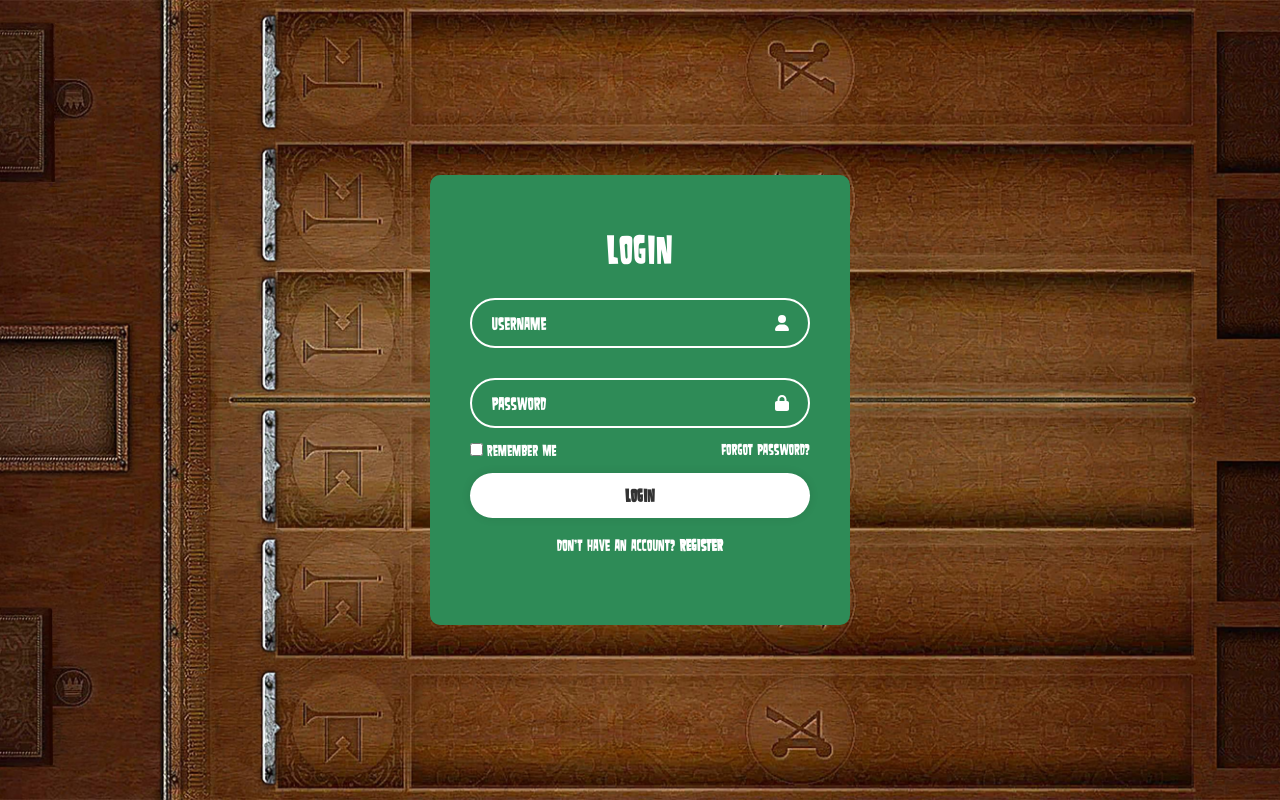
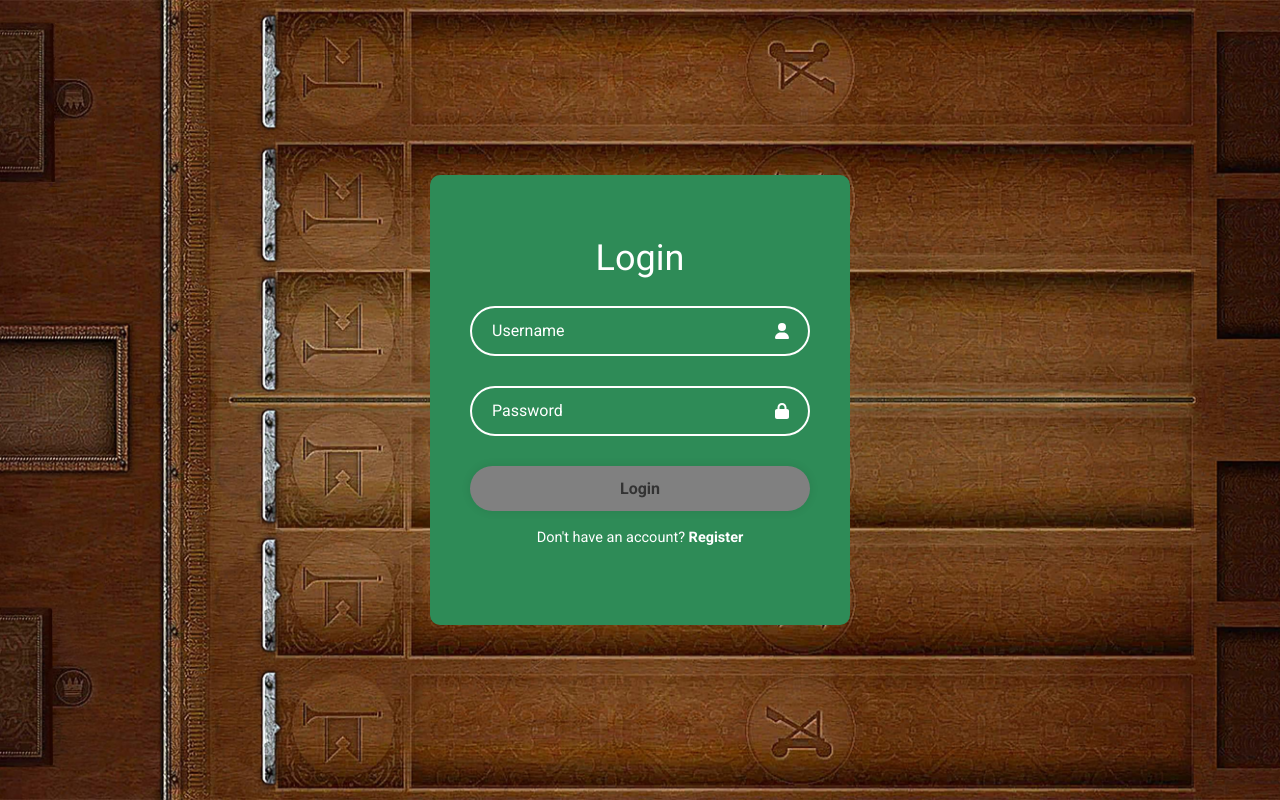
Before and after one commit to KostyaDashevskiy/oop-project, a React (Create React App) app: page / in a window 1280 px wide. Built offline with nearby package versions, Linux system fonts and the light colour scheme.

Commit message:
added frontend and backend interactions

```diff
--- a/src/components/LoginRegister/LoginForm.jsx
+++ b/src/components/LoginRegister/LoginForm.jsx
@@ -1,35 +1,38 @@
 import { useState } from 'react';
 import { FaUser, FaLock } from 'react-icons/fa6';
 import { CreateApiEndpoint, END_POINTS } from '../../api';
-import axios from 'axios';
 
 function LoginForm({ registerLink }) {
-    const [name, setName] = useState();
-    const [password, setPassword] = useState();
+    const [name, setName] = useState('');
+    const [password, setPassword] = useState('');
+    const [message, setMessage] = useState('');
+    const [code, setCode] = useState('');
     const handleSubmit = (e) => {
         // Prevent the default submit and page reload
         e.preventDefault();
 
         CreateApiEndpoint(END_POINTS.LOGIN)
             .login({ name, password })
-            .then((res) => console.log(res))
+            .then((res) => {
+                setMessage(res.data.message);
+                setCode(res.status);
+            })
             .catch((err) => console.log(err));
-
-        CreateApiEndpoint(END_POINTS.WEATHERFORECAST)
-            .weather()
-            .then((res) => console.log(res))
-            .catch((err) => console.log(err));
-        // Handle validations
-        //CreateApiEndpoint(END_POINTS.LOGIN).post(name, password).then((response) => {console.log(response);}).catch((error) => console.log(error));
     };
     return (
-        <form className='RegisterForm__LoginForm LoginForm' method='post' onSubmit={handleSubmit}>
+        <form
+            className='loginRegisterPage__LoginForm LoginForm'
+            method='post'
+            onSubmit={handleSubmit}
+        >
             <h1>Login</h1>
             <div className='LoginForm__input-box'>
                 <input
                     type='text'
                     placeholder='Username'
+                    minLength='8'
                     required
+                    pattern='^(?=.*[a-z])(?=.*[A-Z])[a-zA-Z0-9]{8,20}$'
                     value={name}
                     onChange={(e) => setName(e.target.value)}
                 />
@@ -40,13 +43,15 @@ function LoginForm({ registerLink }) {
                     type='password'
                     placeholder='Password'
                     required
+                    pattern='^(?=.*[a-z])(?=.*[A-Z])[a-zA-Z0-9]{6,}$'
+                    minLength='6'
                     value={password}
                     onChange={(e) => setPassword(e.target.value)}
                 />
                 <FaLock className='icon' />
             </div>
 
-            <div className='LoginForm__check-box'>
+            <div className='LoginForm__check-box' style={{ display: 'none' }}>
                 <label>
                     <input type='checkbox' />
                     Remember Me
@@ -54,7 +59,18 @@ function LoginForm({ registerLink }) {
                 <a href='#!'>Forgot password?</a>
             </div>
 
-            <button className='LoginForm__submit-btn' type='submit'>
+            <div
+                className={'LoginForm__response' + (code !== '' ? ' code--' + code : '')}
+                style={{ display: code === '' ? 'none' : 'flex' }}
+            >
+                <p>{message}</p>
+            </div>
+
+            <button
+                className='LoginForm__submit-btn'
+                type='submit'
+                disabled={name === '' || password === '' ? true : ''}
+            >
                 Login
             </button>
 
--- a/src/components/LoginRegister/LoginRegister.css
+++ b/src/components/LoginRegister/LoginRegister.css
@@ -1,3 +1,4 @@
+/*loginRegisterPage*/
 .loginRegisterPage {
     display: flex;
     justify-content: center;
@@ -22,7 +23,7 @@
 }
 
 .loginRegisterPage__wrapper.active {
-    height: 520px;
+    height: 600px;
 }
 
 .loginRegisterPage__wrapper .loginRegisterPage__form-box {
@@ -50,6 +51,8 @@
     transition: translate 0.18s ease;
     translate: 0;
 }
+
+/*LoginForm and RegisterForm*/
 
 .LoginForm h1,
 .RegisterForm h1 {
@@ -115,6 +118,49 @@
     text-decoration: underline;
 }
 
+.LoginForm__response,
+.RegisterForm__response {
+    display: flex;
+    justify-content: center;
+    align-items: center;
+
+    width: 100%;
+    padding: 10px 0;
+    margin-bottom: 15px;
+}
+
+.LoginForm__response.code--200,
+.RegisterForm__response.code--200 {
+    color: lightgreen;
+    border: darkgreen double 3px;
+    background-color: green;
+}
+
+.LoginForm__response.code--404,
+.RegisterForm__response.code--409 {
+    color: red;
+    border: darkred double 3px;
+    background-color: lightcoral;
+}
+
+.RegisterForm__response-link {
+    display: flex;
+    justify-content: center;
+    align-items: center;
+    width: fit-content;
+    margin: 0 auto;
+    padding: 15px 30px;
+    background: #fff;
+    border: none;
+    outline: none;
+    border-radius: 40px;
+    box-shadow: 0 0 10px rgba(0, 0, 0, 0.1);
+    cursor: pointer;
+    font-size: 16px;
+    color: #333;
+    font-weight: 700;
+}
+
 .LoginForm__submit-btn,
 .RegisterForm__submit-btn {
     width: 100%;
@@ -128,6 +174,13 @@
     font-size: 16px;
     color: #333;
     font-weight: 700;
+}
+
+.LoginForm__submit-btn:disabled,
+.RegisterForm__submit-btn:disabled {
+    background-color: grey;
+    outline: red;
+    cursor: not-allowed;
 }
 
 .LoginForm__link,
--- a/src/components/LoginRegister/RegisterForm.jsx
+++ b/src/components/LoginRegister/RegisterForm.jsx
@@ -3,32 +3,33 @@ import { FaUser, FaLock, FaEnvelope } from 'react-icons/fa6';
 import { CreateApiEndpoint, END_POINTS } from '../../api';
 
 function RegisterForm({ loginLink }) {
-    const [name, setName] = useState();
-    const [email, setEmail] = useState();
-    const [password, setPassword] = useState();
-    const [confirmPassword, setConfirmPassword] = useState();
+    const [name, setName] = useState('');
+    const [email, setEmail] = useState('');
+    const [password, setPassword] = useState('');
+    const [confirmPassword, setConfirmPassword] = useState('');
+    const [message, setMessage] = useState('');
+    const [code, setCode] = useState('');
     const handleSubmit = (e) => {
         // Prevent the default submit and page reload
         e.preventDefault();
 
         CreateApiEndpoint(END_POINTS.REGISTER)
-            .login({ name, email, password, confirmPassword })
-            .then((res) => console.log(res))
+            .registration({ name, email, password, confirmPassword })
+            .then((res) => {
+                console.log(res.status, res.statusText);
+                setMessage(res.data.message);
+                setCode(res.status);
+            })
             .catch((err) => console.log(err));
-
-        CreateApiEndpoint(END_POINTS.WEATHERFORECAST)
-            .weather()
-            .then((res) => console.log(res))
-            .catch((err) => console.log(err));
-        // Handle validations
-        //CreateApiEndpoint(END_POINTS.LOGIN).post(name, password).then((response) => {console.log(response);}).catch((error) => console.log(error));
     };
 
     return (
+        <>
             <form
                 className='loginRegisterPage__RegisterForm RegisterForm'
                 method='post'
                 onSubmit={handleSubmit}
+                style={{ display: code === 200 ? 'none' : 'block' }}
             >
                 <h1>Registration</h1>
                 <div className='RegisterForm__input-box'>
@@ -36,6 +37,7 @@ function RegisterForm({ loginLink }) {
                         type='text'
                         placeholder='Username'
                         required
+                        minLength='8'
                         value={name}
                         onChange={(e) => setName(e.target.value)}
                     />
@@ -56,6 +58,7 @@ function RegisterForm({ loginLink }) {
                         type='password'
                         placeholder='Password'
                         required
+                        minLength='6'
                         value={password}
                         onChange={(e) => setPassword(e.target.value)}
                     />
@@ -64,33 +67,69 @@ function RegisterForm({ loginLink }) {
                 <div className='RegisterForm__input-box'>
                     <input
                         type='password'
-                    placeholder='Password'
+                        placeholder='Confirm your password'
                         required
+                        minLength='6'
                         value={confirmPassword}
+                        style={{ border: password !== confirmPassword ? '2px solid red' : '' }}
                         onChange={(e) => setConfirmPassword(e.target.value)}
                     />
                     <FaLock className='icon' />
                 </div>
 
-            <div className='RegisterForm__check-box'>
+                <div className='RegisterForm__check-box' style={{ display: 'none' }}>
                     <label>
-                    <input type='checkbox' required />I agree to the terms & conditions
+                        <input type='checkbox' />I agree to the terms & conditions {/*required*/}
                     </label>
                 </div>
 
-            <button className='RegisterForm__submit-btn' type='submit'>
+                <div
+                    className={'RegisterForm__response' + (code !== '' ? ' code--' + code : '')}
+                    style={{ display: code !== 200 ? 'flex' : 'none' }}
+                >
+                    <p>{message}</p>
+                </div>
+
+                <button
+                    className='RegisterForm__submit-btn'
+                    type='submit'
+                    disabled={
+                        name === '' ||
+                        email === '' ||
+                        password === '' ||
+                        confirmPassword === '' ||
+                        password !== confirmPassword
+                            ? true
+                            : ''
+                    }
+                >
                     Register
                 </button>
 
                 <div className='RegisterForm__link'>
                     <p>
-                    Already have an account?{' '}
+                        Already have an account?
                         <a href='#!' onClick={loginLink}>
                             Login
                         </a>
                     </p>
                 </div>
             </form>
+            <div
+                className={'RegisterForm__response' + (code !== '' ? ' code--' + code : '')}
+                style={{ display: code === 200 ? 'flex' : 'none' }}
+            >
+                <p>{message}</p>
+            </div>
+            <a
+                href='#!'
+                className='RegisterForm__response-link'
+                style={{ display: code === 200 ? 'flex' : 'none' }}
+                onClick={loginLink}
+            >
+                Login
+            </a>
+        </>
     );
 }
 
--- a/src/index.css
+++ b/src/index.css
@@ -1,4 +1,5 @@
 @charset "UTF-8";
+@import url('https://fonts.googleapis.com/css2?family=Roboto:wght@300;400;500;700;900&display=swap');
 @font-face {
     font-family: 'Plants';
     src: url('./fonts/samdan-webfont.woff2') format('woff2'),
@@ -48,10 +49,10 @@ html,
 body {
     height: 100%;
     width: 100%;
-    font-family: 'Plants';
+    font-family: 'Roboto', sans-serif;
     font-size: 100%;
     line-height: 1;
-    font-size: 14px;
+    font-size: 16px;
     -ms-text-size-adjust: 100%;
     -moz-text-size-adjust: 100%;
     -webkit-text-size-adjust: 100%;
```
Lines whose indentation alone changed are shown as unchanged.
